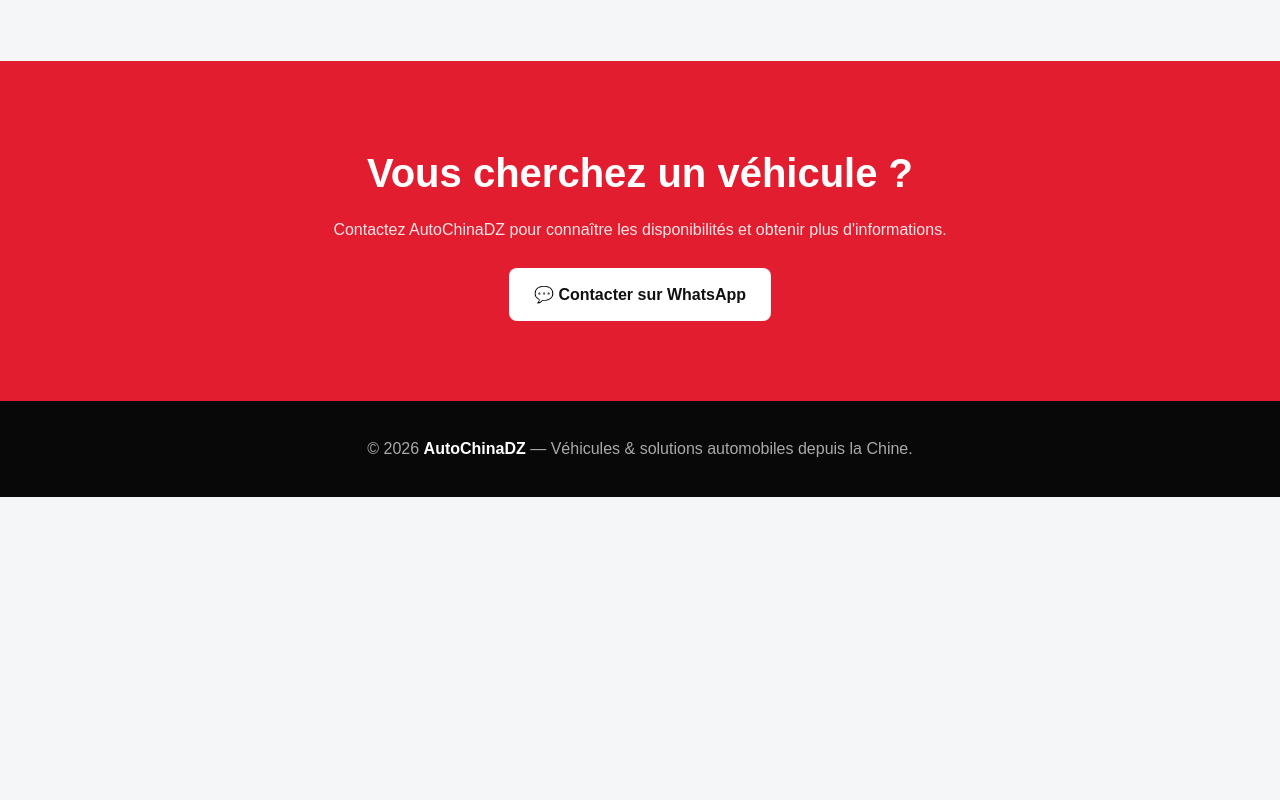
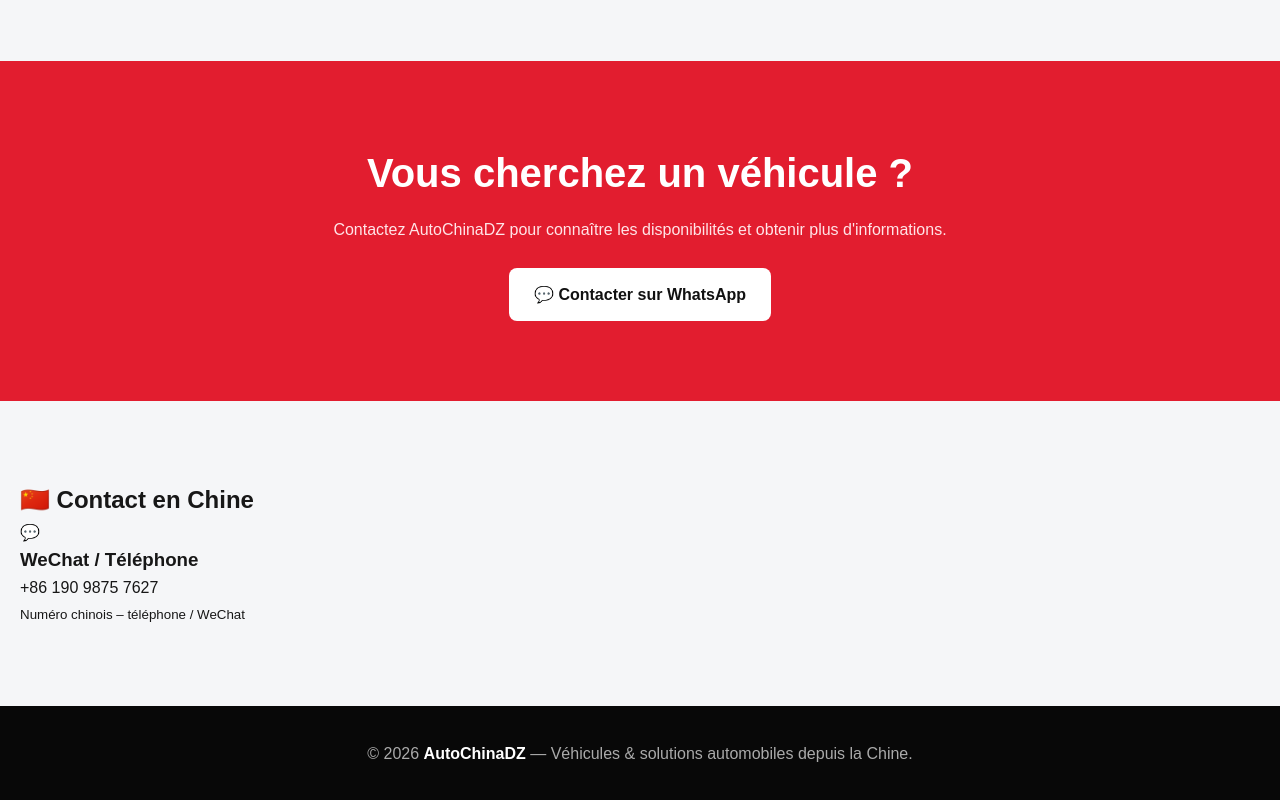
Before and after one commit to AUTOCHINADZ/autochinadz-v2, a plain HTML site: page index.html in a window 1280 px wide. Shown: the part 2447-3247 px from the top of the page. Before the commit the page ends 2944 px from the top, so only its background shows below. Drawn offline with Linux system fonts and the light colour scheme.

Commit message:
Add China contact section

```diff
--- a/index.html
+++ b/index.html
@@ -726,6 +726,21 @@
 
   </main>
 
+<!-- CONTACT EN CHINE -->
+<section id="contact-chine" class="contact-chine">
+  <h2>🇨🇳 Contact en Chine</h2>
+
+  <div class="contact-chine-box">
+    <div class="wechat-icon">💬</div>
+
+    <div>
+      <h3>WeChat / Téléphone</h3>
+      <p>+86 190 9875 7627</p>
+      <small>Numéro chinois – téléphone / WeChat</small>
+    </div>
+  </div>
+</section>
+
 <!-- FOOTER -->
 <footer>
   <p>
```
Lines whose indentation alone changed are shown as unchanged.
